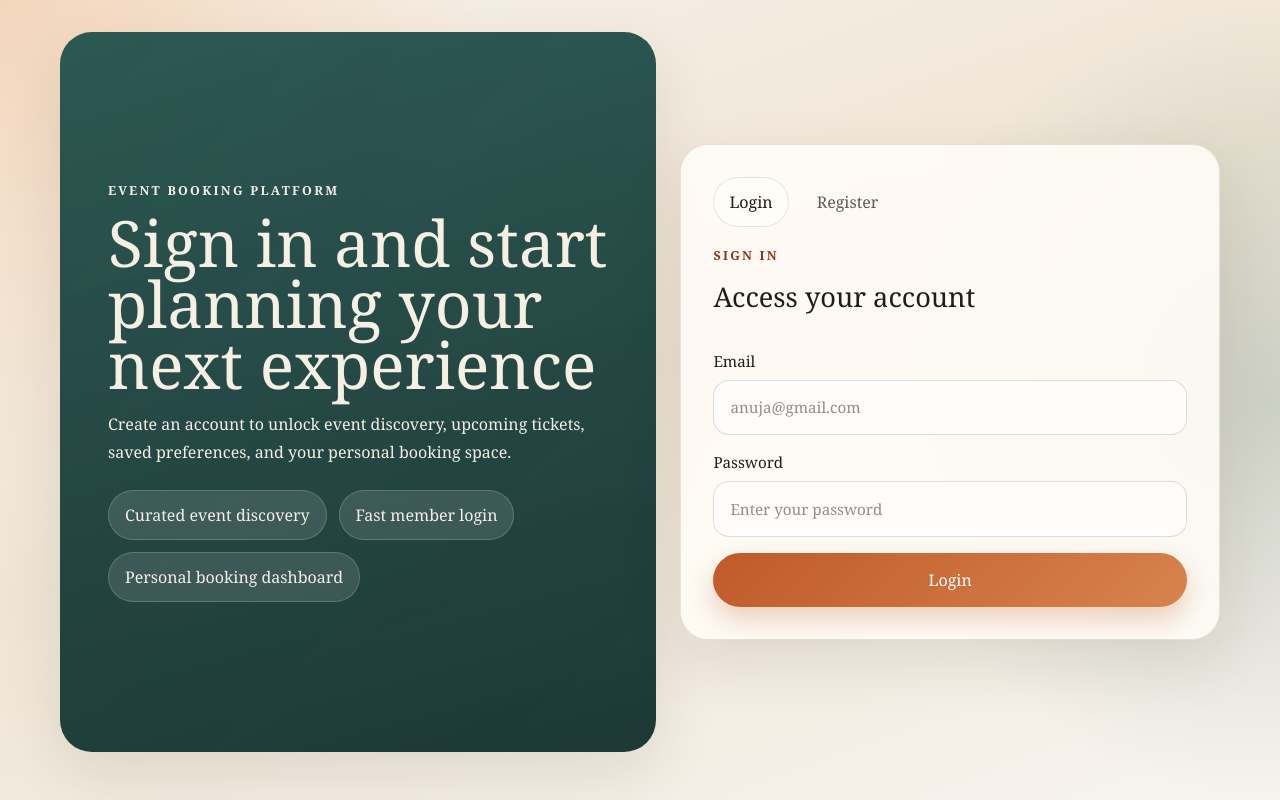
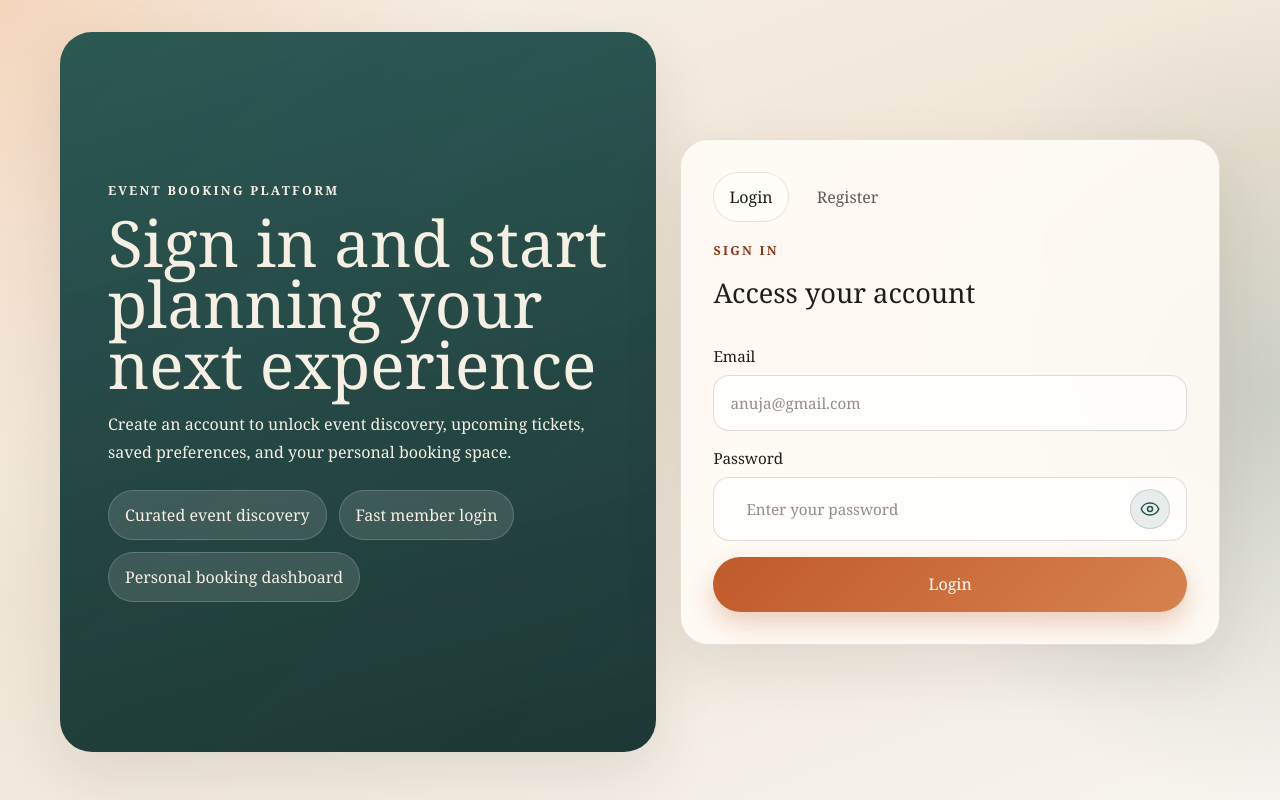
Before and after one commit to Miyuri15/event-booking-frontend, a Next.js app: page /auth in a window 1280 px wide. Built offline with nearby package versions, Linux system fonts and the light colour scheme; no server answers.

Commit message:
feat/added logout and show password

```diff
--- a/app/auth/page.js
+++ b/app/auth/page.js
@@ -16,11 +16,62 @@ const initialLoginState = {
   password: "",
 };
 
+function PasswordToggleButton({ isVisible, onClick }) {
+  return (
+    <button
+      aria-label={isVisible ? "Hide password" : "Show password"}
+      className="grid h-10 w-10 place-items-center rounded-full border border-[rgba(33,83,79,0.18)] bg-[rgba(33,83,79,0.1)] text-[var(--secondary)]"
+      onClick={onClick}
+      type="button"
+    >
+      {isVisible ? (
+        <svg aria-hidden="true" className="h-5 w-5" fill="none" viewBox="0 0 24 24">
+          <path
+            d="M3 3l18 18"
+            stroke="currentColor"
+            strokeLinecap="round"
+            strokeLinejoin="round"
+            strokeWidth="1.8"
+          />
+          <path
+            d="M10.58 10.58A2 2 0 0 0 12 14a2 2 0 0 0 1.42-.58"
+            stroke="currentColor"
+            strokeLinecap="round"
+            strokeLinejoin="round"
+            strokeWidth="1.8"
+          />
+          <path
+            d="M9.88 5.09A9.77 9.77 0 0 1 12 4.8c5.25 0 9.27 3.49 10.5 7.2a11.82 11.82 0 0 1-3.02 4.55M6.61 6.61C4.55 7.93 3.15 9.82 2.5 12c1.23 3.71 5.25 7.2 10.5 7.2 1.79 0 3.45-.41 4.92-1.12"
+            stroke="currentColor"
+            strokeLinecap="round"
+            strokeLinejoin="round"
+            strokeWidth="1.8"
+          />
+        </svg>
+      ) : (
+        <svg aria-hidden="true" className="h-5 w-5" fill="none" viewBox="0 0 24 24">
+          <path
+            d="M2.5 12C3.73 8.29 7.75 4.8 13 4.8S22.27 8.29 23.5 12C22.27 15.71 18.25 19.2 13 19.2S3.73 15.71 2.5 12Z"
+            stroke="currentColor"
+            strokeLinecap="round"
+            strokeLinejoin="round"
+            strokeWidth="1.8"
+            transform="translate(-1 0)"
+          />
+          <circle cx="12" cy="12" r="3" stroke="currentColor" strokeWidth="1.8" />
+        </svg>
+      )}
+    </button>
+  );
+}
+
 export default function AuthPage() {
   const router = useRouter();
   const [mode, setMode] = useState("login");
   const [registerForm, setRegisterForm] = useState(initialRegisterState);
   const [loginForm, setLoginForm] = useState(initialLoginState);
+  const [showLoginPassword, setShowLoginPassword] = useState(false);
+  const [showRegisterPassword, setShowRegisterPassword] = useState(false);
   const [status, setStatus] = useState({
     loading: false,
     error: "",
@@ -34,6 +85,7 @@ export default function AuthPage() {
     try {
       await registerUser(registerForm);
       setRegisterForm(initialRegisterState);
+      setShowRegisterPassword(false);
       setMode("login");
       setStatus({
         loading: false,
@@ -57,6 +109,7 @@ export default function AuthPage() {
       const data = await loginUser(loginForm);
       saveAuth(data);
       setLoginForm(initialLoginState);
+      setShowLoginPassword(false);
       router.push(data?.user?.role === "ADMIN" ? "/explore" : "/dashboard");
     } catch (error) {
       setStatus({
@@ -161,9 +214,10 @@ export default function AuthPage() {
 
             <label className="grid gap-2 text-[0.95rem] text-[var(--text-main)]">
               <span>Password</span>
+              <div className="grid grid-cols-[1fr_auto] items-center gap-3 rounded-2xl border border-[rgba(54,45,32,0.16)] bg-[rgba(255,255,255,0.75)] px-4 py-[0.3rem] focus-within:border-[rgba(192,90,43,0.45)] focus-within:shadow-[0_0_0_4px_rgba(192,90,43,0.12)]">
                 <input
-                className="w-full rounded-2xl border border-[rgba(54,45,32,0.16)] bg-[rgba(255,255,255,0.75)] px-4 py-[0.95rem] outline-none focus:border-[rgba(192,90,43,0.45)] focus:shadow-[0_0_0_4px_rgba(192,90,43,0.12)]"
-                type="password"
+                  className="password-field-input w-full px-0 py-[0.65rem]"
+                  type={showLoginPassword ? "text" : "password"}
                   value={loginForm.password}
                   onChange={(event) =>
                     setLoginForm((current) => ({
@@ -174,6 +228,11 @@ export default function AuthPage() {
                   placeholder="Enter your password"
                   required
                 />
+                <PasswordToggleButton
+                  isVisible={showLoginPassword}
+                  onClick={() => setShowLoginPassword((current) => !current)}
+                />
+              </div>
             </label>
 
             <button
@@ -229,9 +288,10 @@ export default function AuthPage() {
 
             <label className="grid gap-2 text-[0.95rem] text-[var(--text-main)]">
               <span>Password</span>
+              <div className="grid grid-cols-[1fr_auto] items-center gap-3 rounded-2xl border border-[rgba(54,45,32,0.16)] bg-[rgba(255,255,255,0.75)] px-4 py-[0.3rem] focus-within:border-[rgba(192,90,43,0.45)] focus-within:shadow-[0_0_0_4px_rgba(192,90,43,0.12)]">
                 <input
-                className="w-full rounded-2xl border border-[rgba(54,45,32,0.16)] bg-[rgba(255,255,255,0.75)] px-4 py-[0.95rem] outline-none focus:border-[rgba(192,90,43,0.45)] focus:shadow-[0_0_0_4px_rgba(192,90,43,0.12)]"
-                type="password"
+                  className="password-field-input w-full px-0 py-[0.65rem]"
+                  type={showRegisterPassword ? "text" : "password"}
                   value={registerForm.password}
                   onChange={(event) =>
                     setRegisterForm((current) => ({
@@ -242,6 +302,11 @@ export default function AuthPage() {
                   placeholder="Minimum 6 characters"
                   required
                 />
+                <PasswordToggleButton
+                  isVisible={showRegisterPassword}
+                  onClick={() => setShowRegisterPassword((current) => !current)}
+                />
+              </div>
             </label>
 
             <button
--- a/app/globals.css
+++ b/app/globals.css
@@ -588,6 +588,13 @@ input:focus {
   box-shadow: 0 0 0 4px rgba(192, 90, 43, 0.12);
 }
 
+.password-field-input,
+.password-field-input:focus {
+  border: 0;
+  box-shadow: none;
+  background: transparent;
+}
+
 .status {
   padding: 0.9rem 1rem;
   border-radius: 16px;
--- a/components/AppShell.js
+++ b/components/AppShell.js
@@ -4,6 +4,7 @@ import Link from "next/link";
 import { usePathname, useRouter } from "next/navigation";
 import { clearAuth, getAuth, isAdmin } from "@/lib/auth";
 import { fetchUserNotifications } from "@/lib/api";
+import ConfirmationModal from "@/components/ConfirmationModal";
 import { useCallback, useEffect, useState } from "react";
 
 const navigationItems = [
@@ -20,6 +21,7 @@ export default function AppShell({ title, description, children }) {
   const router = useRouter();
   const [auth, setAuth] = useState(null);
   const [unreadCount, setUnreadCount] = useState(0);
+  const [showLogoutModal, setShowLogoutModal] = useState(false);
 
   useEffect(() => {
     setAuth(getAuth());
@@ -85,10 +87,12 @@ export default function AppShell({ title, description, children }) {
   const handleLogout = () => {
     clearAuth();
     setUnreadCount(0);
+    setShowLogoutModal(false);
     router.push("/auth");
   };
 
   return (
+    <>
       <div className="grid h-screen grid-cols-[300px_1fr] overflow-hidden max-[900px]:h-auto max-[900px]:grid-cols-1 max-[900px]:overflow-visible">
         <aside className="grid h-screen grid-rows-[auto_1fr_auto] gap-6 overflow-y-auto bg-[rgba(29,29,27,0.92)] p-6 text-[#f6efe4] max-[900px]:h-auto max-[900px]:overflow-visible">
           <div className="brand-block">
@@ -124,7 +128,11 @@ export default function AppShell({ title, description, children }) {
                 <p className="text-[0.78rem] uppercase tracking-[0.18em] text-[rgba(246,239,228,0.72)]">
                   {isAdmin(auth) ? "Admin" : "User"}
                 </p>
-              <button className="secondary-button sidebar-button" onClick={handleLogout} type="button">
+                <button
+                  className="secondary-button sidebar-button"
+                  onClick={() => setShowLogoutModal(true)}
+                  type="button"
+                >
                   Logout
                 </button>
               </>
@@ -183,5 +191,17 @@ export default function AppShell({ title, description, children }) {
           <main className="workspace-content">{children}</main>
         </div>
       </div>
+
+      <ConfirmationModal
+        cancelLabel="Stay signed in"
+        confirmLabel="Logout"
+        description="You will be signed out of your account and returned to the login page."
+        isDanger
+        isOpen={showLogoutModal}
+        onCancel={() => setShowLogoutModal(false)}
+        onConfirm={handleLogout}
+        title="Are you sure you want to logout?"
+      />
+    </>
   );
 }
```
Lines whose indentation alone changed are shown as unchanged.
